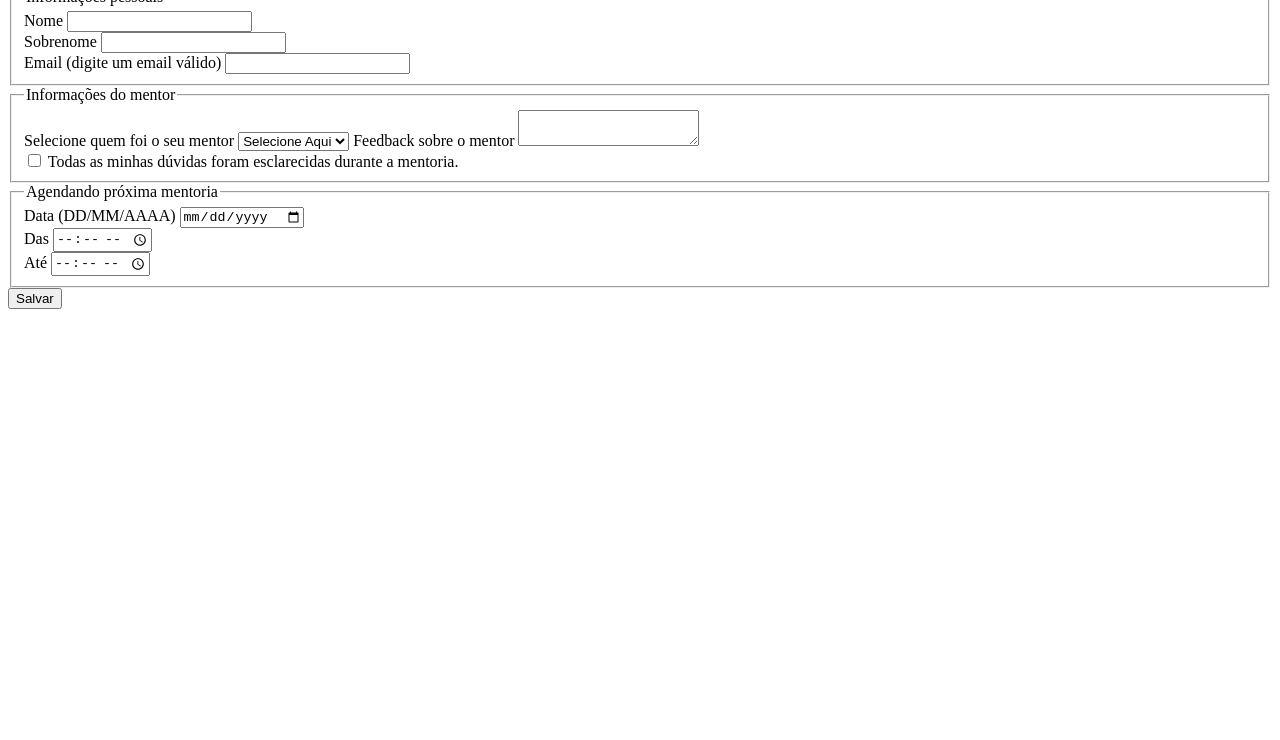
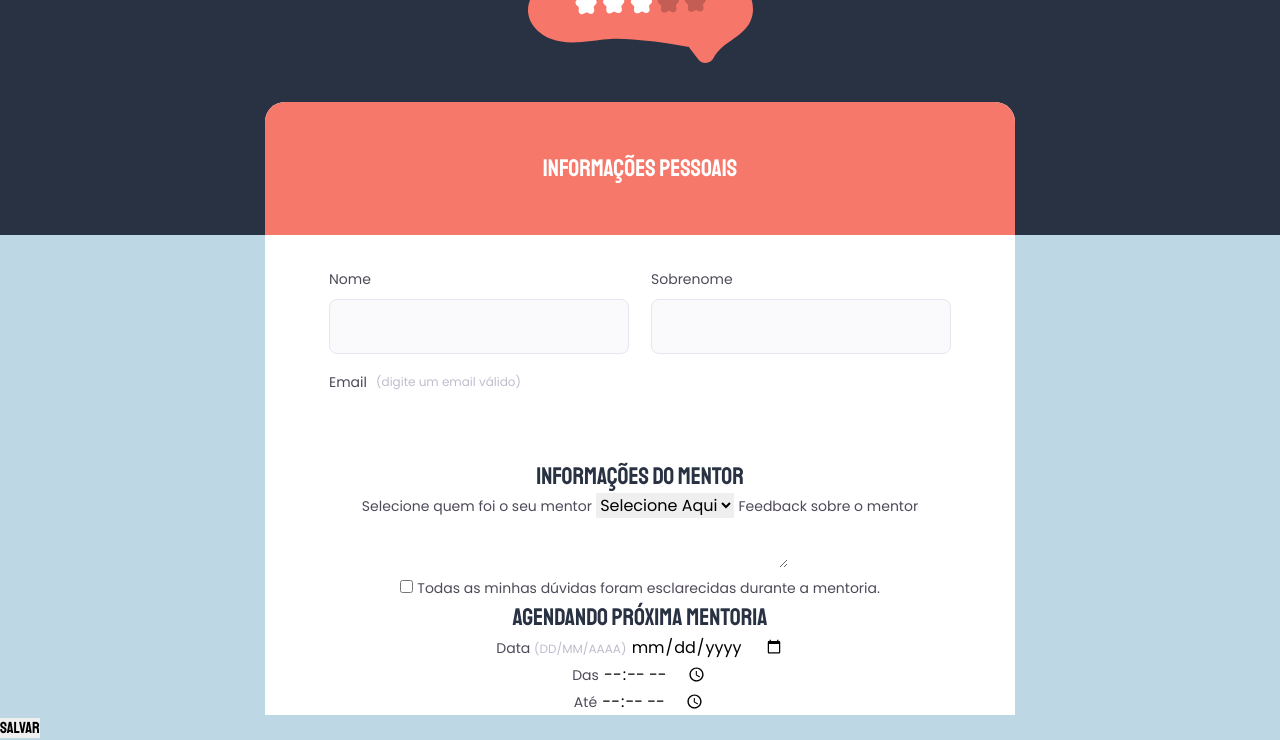
Before and after one commit to PiluVitu/Desafio-Explorer-Criando-Formularios-02, a plain HTML site: page index.html in a window 1280 px wide. Shown: the part 230-970 px from the top of the page. Before the commit the page ends 800 px from the top, so only its background shows below. Drawn offline with Linux system fonts and the light colour scheme.

Commit message:
style and index updated \

```diff
--- a/index.html
+++ b/index.html
@@ -1,8 +1,15 @@
 <!DOCTYPE html>
 <html lang="pt-BR">
   <head>
+    <link rel="preconnect" href="https://fonts.googleapis.com" />
+    <link rel="preconnect" href="https://fonts.gstatic.com" crossorigin />
     <meta charset="UTF-8" />
     <meta name="viewport" content="width=device-width, initial-scale=1.0" />
+    <link
+      href="https://fonts.googleapis.com/css2?family=Poppins&family=Staatliches&display=swap"
+      rel="stylesheet"
+    />
+    <link rel="stylesheet" href="style.css">
     <title>Formulário 2</title>
   </head>
   <body>
@@ -18,17 +25,19 @@
       <fieldset id="personalInformation">
         <legend>Informações pessoais</legend>
         <div class="fullName">
-          <div class="firstName">
+          <div class="partName">
             <label for="name">Nome</label>
             <input type="text" id="name" />
           </div>
-          <div class="lastName">
+          <div class="partName">
             <label for="surname">Sobrenome</label>
             <input type="text" id="surname" />
           </div>
         </div>
-        <label for="email">Email <span>(digite um email válido)</span></label>
-        <input type="email" id="email" />
+        <div class="emailBox">
+          <label for="email">Email <span>(digite um email válido)</span></label>
+          <input type="email" id="email" />
+        </div>
       </fieldset>
       <fieldset id="mentorInformation">
         <legend>Informações do mentor</legend>
@@ -42,23 +51,26 @@
         <label for="feedback">Feedback sobre o mentor</label>
         <textarea name="feedbackAboutMentor" id="feedback"></textarea>
         <div class="checkboxContainer">
-          <input type="checkbox" id="checkbox">
-          <label for="checkbox">Todas as minhas dúvidas foram esclarecidas durante a mentoria.</label>
+          <input type="checkbox" id="checkbox" />
+          <label for="checkbox"
+            >Todas as minhas dúvidas foram esclarecidas durante a
+            mentoria.</label
+          >
         </div>
       </fieldset>
       <fieldset id="schedulingNextMentorship">
         <legend>Agendando próxima mentoria</legend>
         <div class="dateBox">
           <label for="">Data <span>(DD/MM/AAAA)</span></label>
-          <input type="date">
+          <input type="date" />
         </div>
         <div class="hourBox">
           <label for="">Das</label>
-          <input type="time">
+          <input type="time" />
         </div>
         <div class="hourBox">
           <label for="">Até</label>
-          <input type="time">
+          <input type="time" />
         </div>
       </fieldset>
     </form>
--- a/style.css
+++ b/style.css
@@ -0,0 +1,168 @@
+:root {
+  font-size: 62.5%;
+
+  --background-color: hsl(201, 41%, 82%);
+  --background-color-secondary: hsl(218, 23%, 21%);
+  --background-color-button: hsl(6, 89%, 69%);
+
+  --size-inline-forms: 6.4rem;
+}
+
+* {
+  padding: 0;
+  margin: 0;
+
+  border: none;
+  box-sizing: border-box;
+
+  text-decoration: none;
+  list-style: none;
+
+  font-size: 1.6rem;
+  font-family: 'Poppins', sans-serif;
+}
+
+h1,
+legend,
+button {
+  font-family: 'Staatliches', cursive;
+}
+
+legend {
+  font-size: 2.4rem;
+  line-height: 3.4rem;
+
+  color: var(--background-color-secondary);
+}
+
+label {
+  color: hsl(258, 9%, 32%);
+  font-size: 1.4rem;
+  line-height: 2.4rem;
+}
+
+span {
+  color: hsl(258, 14%, 77%);
+  font-size: 1.2rem;
+  line-height: 2rem;
+}
+span:hover {
+  color: hsl(258, 2%, 46%);
+}
+
+body::before {
+  content: '';
+
+  display: block;
+  width: 100%;
+  height: 46.5rem;
+
+  background: var(--background-color-secondary);
+
+  position: absolute;
+  top: 0;
+  left: 0;
+  z-index: -1;
+}
+
+body {
+  background: var(--background-color);
+  margin: 0 auto;
+}
+
+header {
+  margin: 10.7rem auto 3.2rem;
+
+  text-align: center;
+
+  color: white;
+}
+header h1 {
+  font-weight: 400;
+  font-size: 3.6rem;
+  line-height: 4.5rem;
+}
+header p {
+  font-size: 1.6rem;
+  line-height: 2.4rem;
+
+  margin-bottom: 1.65rem;
+}
+header img {
+  max-width: 22.5rem;
+}
+
+form {
+  text-align: center;
+
+  background: white;
+
+  max-width: 75rem;
+
+  margin-inline: auto;
+  border-radius: 2rem 2rem 0 0;
+}
+
+#personalInformation legend {
+  margin-inline: auto;
+
+  padding: 4.98rem;
+  width: 100%;
+
+  border-radius: 2rem 2rem 0 0;
+
+  font-weight: 400;
+  font-size: 2.4rem;
+  line-height: 3.4rem;
+
+  color: white;
+
+  text-align: center;
+
+  background: var(--background-color-button);
+}
+
+#personalInformation .fullName {
+  padding: 3.166rem var(--size-inline-forms) 0;
+
+  display: flex;
+
+  align-items: center;
+
+  gap: 2.2rem;
+
+  width: 100%;
+}
+.fullName .partName {
+  display: flex;
+  flex-direction: column;
+
+  gap: 0.793rem;
+
+  align-items: flex-start;
+}
+
+.fullName .partName input {
+  width: 30rem;
+  height: 5.553rem;
+
+  background: #fafafc;
+
+  border: 1px solid #e6e6f0;
+  border-radius: 0.8rem;
+}
+
+#personalInformation .emailBox {
+  padding-inline: var(--size-inline-forms);
+  margin-block: 1.587rem 3.173rem;
+
+  display: flex;
+  flex-direction: column;
+  gap: 0.793rem;
+  align-items: flex-start;
+}
+.emailBox label {
+  display: flex;
+  align-items: center;
+  gap: 0.912rem;
+}
```
